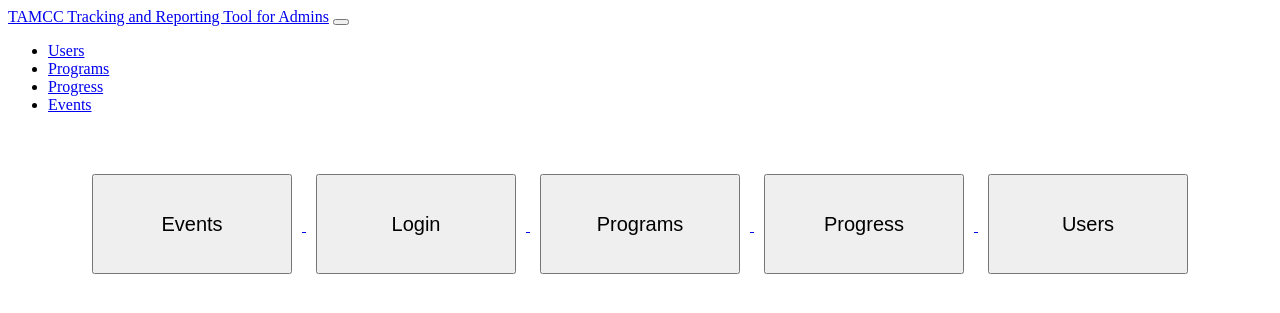
After one commit to gedwardleenuetzman/CS310-Group22, a PHP site: page /admin/admin_landing.php in a window 1280 px wide. The commit adds this page. Shown: the top 313 px of the page. Run offline with PHP 8.4, Linux system fonts and the light colour scheme.

Commit message:
fixed some stuff

```diff
--- /dev/null
+++ b/public_html/admin/admin_landing.php
@@ -0,0 +1,35 @@
+<!DOCTYPE html>
+<html>
+  <head>
+    <title>Admin Redirect</title>
+    <style>
+      .button {
+        width: 200px;
+        height: 100px;
+        font-size: 20px;
+        margin: 10px;
+      }
+    </style>
+  </head>
+  <body>
+    <?php include('../components/admin_navbar.php'); ?>
+    <!-- Include the navbar component -->
+    <div style="text-align: center; margin-top: 50px">
+      <a href="/admin_events.php">
+        <button class="button">Events</button>
+      </a>
+      <a href="/admin_login_page.php">
+        <button class="button">Login</button>
+      </a>
+      <a href="/admin_programs.php">
+        <button class="button">Programs</button>
+      </a>
+      <a href="/admin_progress.php">
+        <button class="button">Progress</button>
+      </a>
+      <a href="/admin_users.php">
+        <button class="button">Users</button>
+      </a>
+    </div>
+  </body>
+</html>
--- a/frontend/components/admin_navbar.php
+++ b/public_html/components/admin_navbar.php
@@ -18,16 +18,16 @@
         <div class="collapse navbar-collapse" id="navbarNav">
           <ul class="navbar-nav ml-auto">
             <li class="nav-item">
-              <a class="nav-link" href="../frontend/admin/admin_users.php">Users</a>
+              <a class="nav-link" href="../admin/admin_users.php">Users</a>
             </li>
             <li class="nav-item">
-              <a class="nav-link" href="../frontend/admin/admin_programs.php">Programs</a>
+              <a class="nav-link" href="../admin/admin_programs.php">Programs</a>
             </li>
             <li class="nav-item">
-              <a class="nav-link" href="../frontend/admin/admin_progress.php">Progress</a>
+              <a class="nav-link" href="../admin/admin_progress.php">Progress</a>
             </li>
             <li class="nav-item">
-              <a class="nav-link" href="../frontend/admin/admin_events.php">Events</a>
+              <a class="nav-link" href="../admin/admin_events.php">Events</a>
             </li>
           </ul>
         </div>
--- a/frontend/index.html
+++ b/public_html/index.html
@@ -18,7 +18,7 @@
         <button class="button">I am a Student</button>
       </a>
       <!-- Admin Login Button -->
-      <a href="admin/admin_login_page.html">
+      <a href="admin/admin_login_page.php">
         <button class="button">I am an Admin</button>
       </a>
     </div>
--- a/frontend/js/script.js
+++ b/public_html/js/script.js
@@ -1,5 +1,5 @@
 document.addEventListener("DOMContentLoaded", function() {
-    fetch('../../php/fetch_admin_users.php') // PHP script that returns user data from the database
+    fetch('/../php/fetch_admin_users.php') // PHP script that returns user data from the database
     .then(response => response.json())
     .then(users => {
         var usersTable = document.getElementById('usersTable');
--- a/backend/fetch_admin_users.php
+++ b/public_html/php/fetch_admin_users.php
@@ -14,7 +14,7 @@ if ($conn->connect_error) {
 }
 
 // SQL query to fetch all users
-$sql = "SELECT First_Name, M_Initial, Last_Name, Username, Email, Discord_Name FROM User";
+$sql = "SELECT First_Name, M_Initial, Last_Name, Username, Email, Discord_Name FROM Users";
 
 $result = $conn->query($sql);
 
```
Also changed, not shown: public_html/admin/admin_events.php (renamed from frontend/admin/admin_events.php), public_html/admin/admin_login_page.php (renamed from frontend/admin/admin_login_page.php), public_html/admin/admin_programs.php (renamed from frontend/admin/admin_programs.php), public_html/admin/admin_progress.php (renamed from frontend/admin/admin_progress.php), public_html/admin/admin_users.php (renamed from frontend/admin/admin_users.php), public_html/student/myApplications.html (renamed from frontend/student/myApplications.html), public_html/student/myDocuments.html (renamed from frontend/student/myDocuments.html), public_html/student/myProfile.html (renamed from frontend/student/myProfile.html), public_html/student/myProgress.html (renamed from frontend/student/myProgress.html), public_html/student/student_login_page.html (renamed from frontend/student/student_login_page.html), 1 other file.
